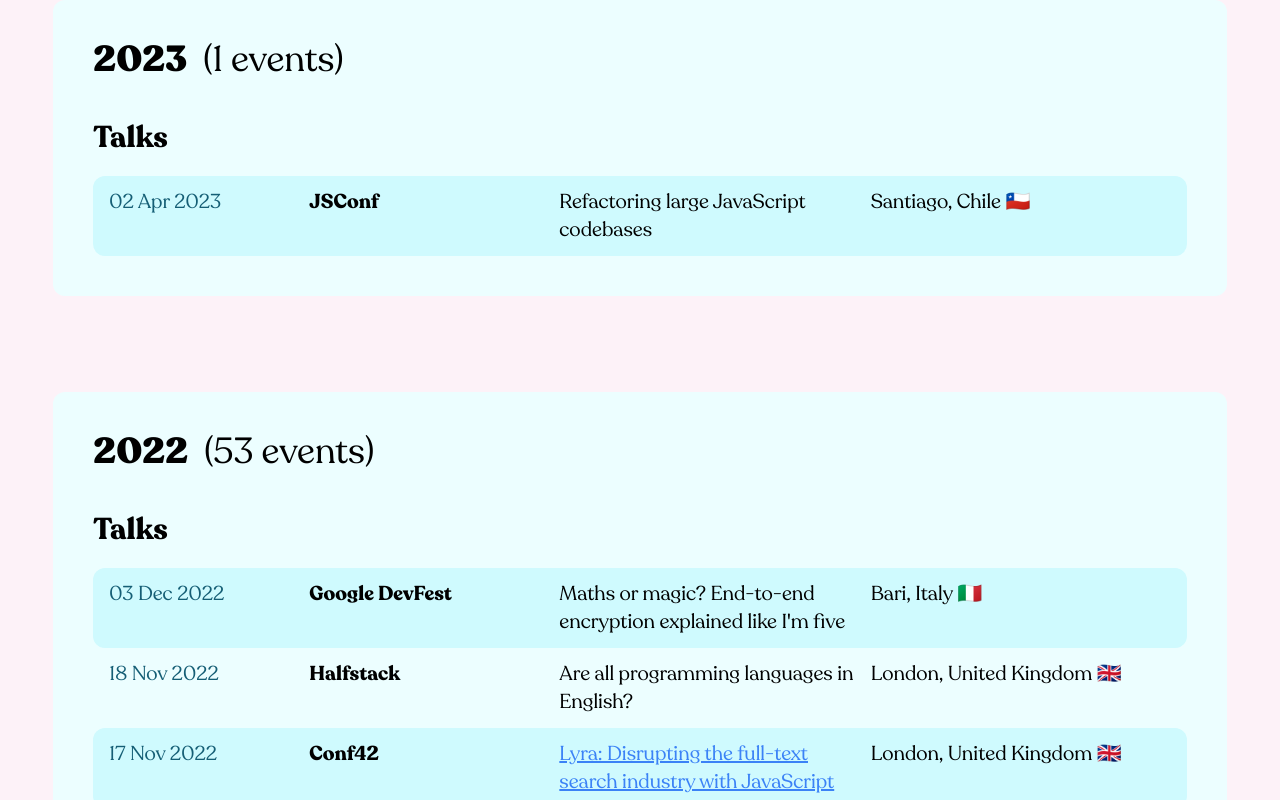
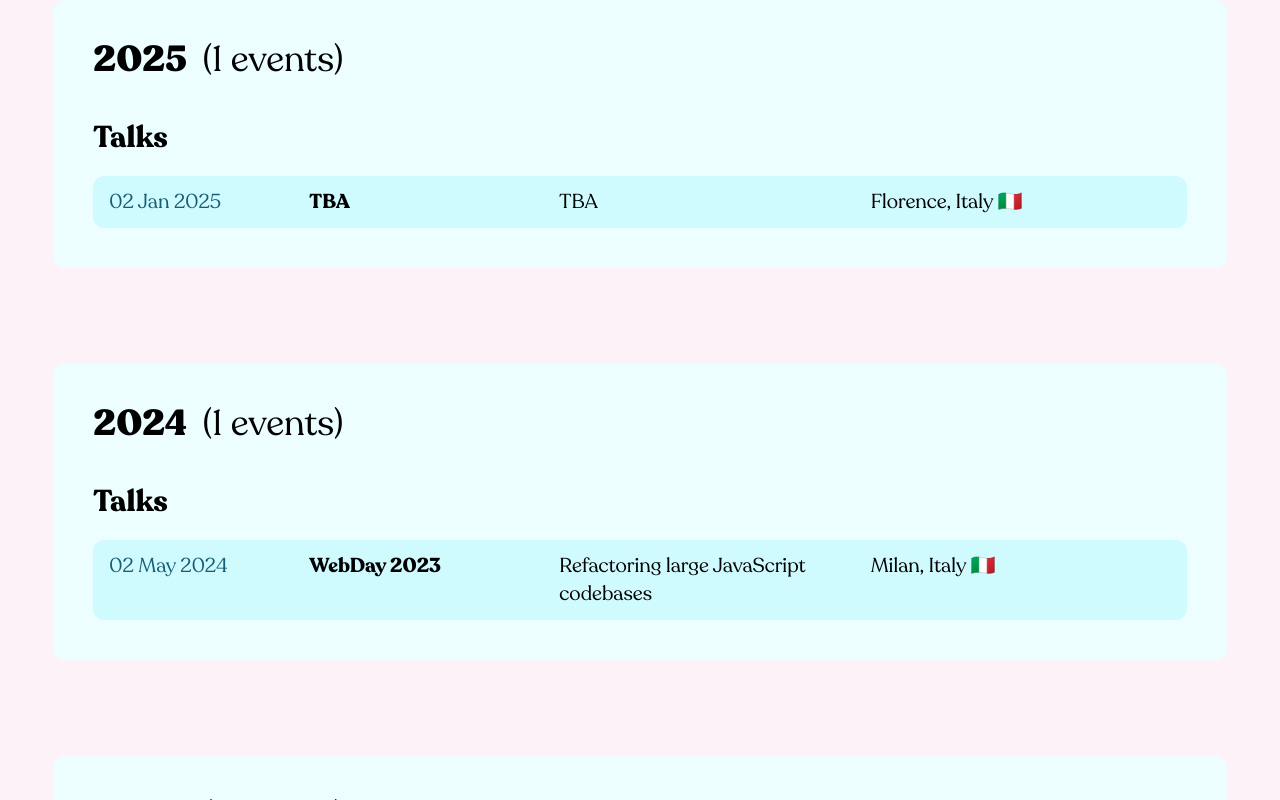
Before and after one commit to micheleriva/personal-website, a Next.js app: page /talks in a window 1280 px wide. Shown: the part 1020-1820 px from the top of the page. Built offline with nearby package versions, Linux system fonts and the light colour scheme.

Commit message:
Update events.js

```diff
--- a/data/events.js
+++ b/data/events.js
@@ -760,7 +760,7 @@
     mode: "remote",
   },
   {
-    date: new Date(2023, 3, 2),
+    date: new Date(2023, 3, 1),
     event: "JSConf",
     city: "Santiago",
     country: "Chile",
@@ -771,4 +771,28 @@
     type: "talk",
     mode: "in-person",
   },
+  {
+    date: new Date(2023, 16, 2),
+    event: "WebDay 2023",
+    city: "Milan",
+    country: "Italy",
+    emoji: "🇮🇹",
+    title: "Refactoring large JavaScript codebases",
+    url: null,
+    language: "english",
+    type: "talk",
+    mode: "in-person",
+  },
+  {
+    date: new Date(2023, 24, 2),
+    event: "TBA",
+    city: "Florence",
+    country: "Italy",
+    emoji: "🇮🇹",
+    title: "TBA",
+    url: null,
+    language: "english",
+    type: "talk",
+    mode: "in-person",
+  },
 ];
```
